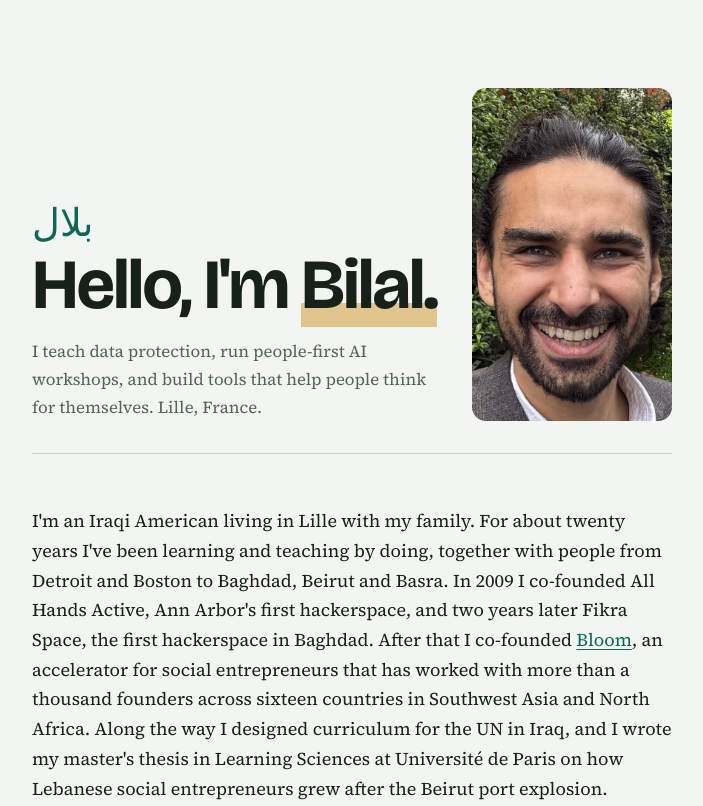
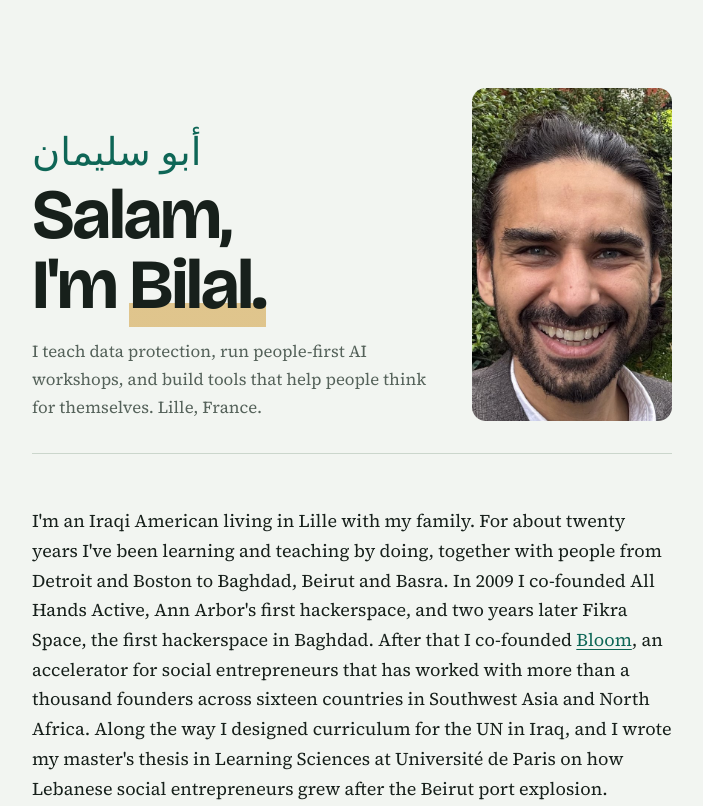
Before and after one commit to bilalghalib/bilalghalib.com, a plain HTML site: page index.html in a window 1280 px wide. Shown: the top 806 px of the page, without its empty margins (288-991 px from the left). Drawn offline with nearby package versions, Linux system fonts and the light colour scheme; a web font is replaced by a local one.

Commit message:
Salam greeting, Abu Suleiman in Ruqaa
Co-Authored-By: Claude Opus 5.5 <noreply@anthropic.com>
Claude-Session: https://claude.ai/code/session_01RfrsvzaDNWk36aFGnVN6tq

```diff
--- a/index.html
+++ b/index.html
@@ -86,8 +86,8 @@ footer { color: var(--muted); font-size: 0.85rem; font-family: var(--display); b
 <div class="wrap">
   <header class="hero">
     <div>
-      <p class="kufi" lang="ar" aria-hidden="true">بلال</p>
-      <h1>Hello, I'm <span>Bilal.</span></h1>
+      <p class="kufi" lang="ar" title="Abu Suleiman">أبو سليمان</p>
+      <h1>Salam, I'm <span>Bilal.</span></h1>
       <p class="lede">I teach data protection, run people-first AI workshops, and build tools that help people think for themselves. Lille, France.</p>
     </div>
     <img class="portrait" src="bilal.jpg" alt="Bilal Ghalib, smiling, in a grey blazer" width="540" height="900">
```
